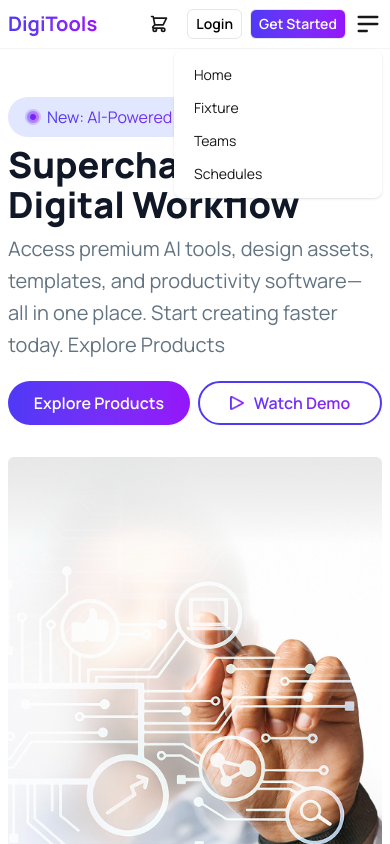
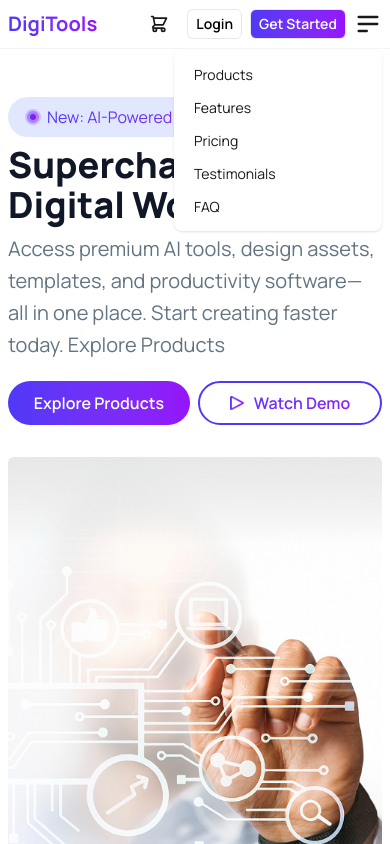
Before and after one commit to Aminulislam98/Assignment-6, a React (Vite) app: page / in a window 390 px wide. Both pictures are taken after a click on the button 368 px from the left and 24 px from the top of the page. Shown: the top 844 px of the page. Built offline with nearby package versions, Linux system fonts and the light colour scheme.

Commit message:
refactor navbar , hamburger info was missing , info added

```diff
--- a/src/Navbar/Navbar.jsx
+++ b/src/Navbar/Navbar.jsx
@@ -113,16 +113,19 @@ const Navbar = ({ cartItem }) => {
                     className="menu menu-md dropdown-content   bg-base-100 rounded-box z-1 mt-3 w-52 p-2 shadow right-0 "
                   >
                     <li>
-                      <a>Home</a>
+                      <a className="cursor-pointer">Products</a>
                     </li>
                     <li>
-                      <a>Fixture</a>
+                      <a className="cursor-pointer">Features</a>
                     </li>
                     <li>
-                      <a>Teams</a>
+                      <a className="cursor-pointer">Pricing</a>
                     </li>
                     <li>
-                      <a>Schedules</a>
+                      <a className="cursor-pointer">Testimonials</a>
+                    </li>
+                    <li>
+                      <a className="cursor-pointer">FAQ</a>
                     </li>
                   </ul>
                 </div>
```
